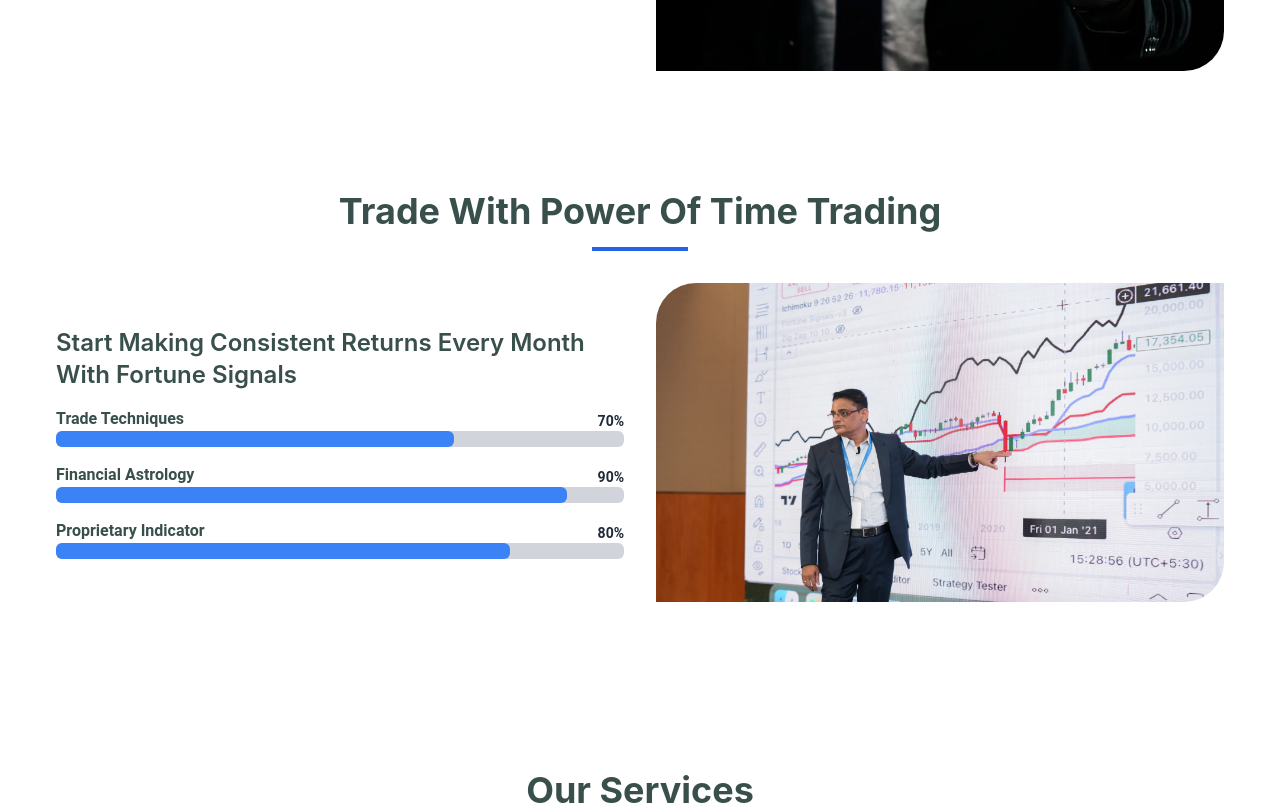
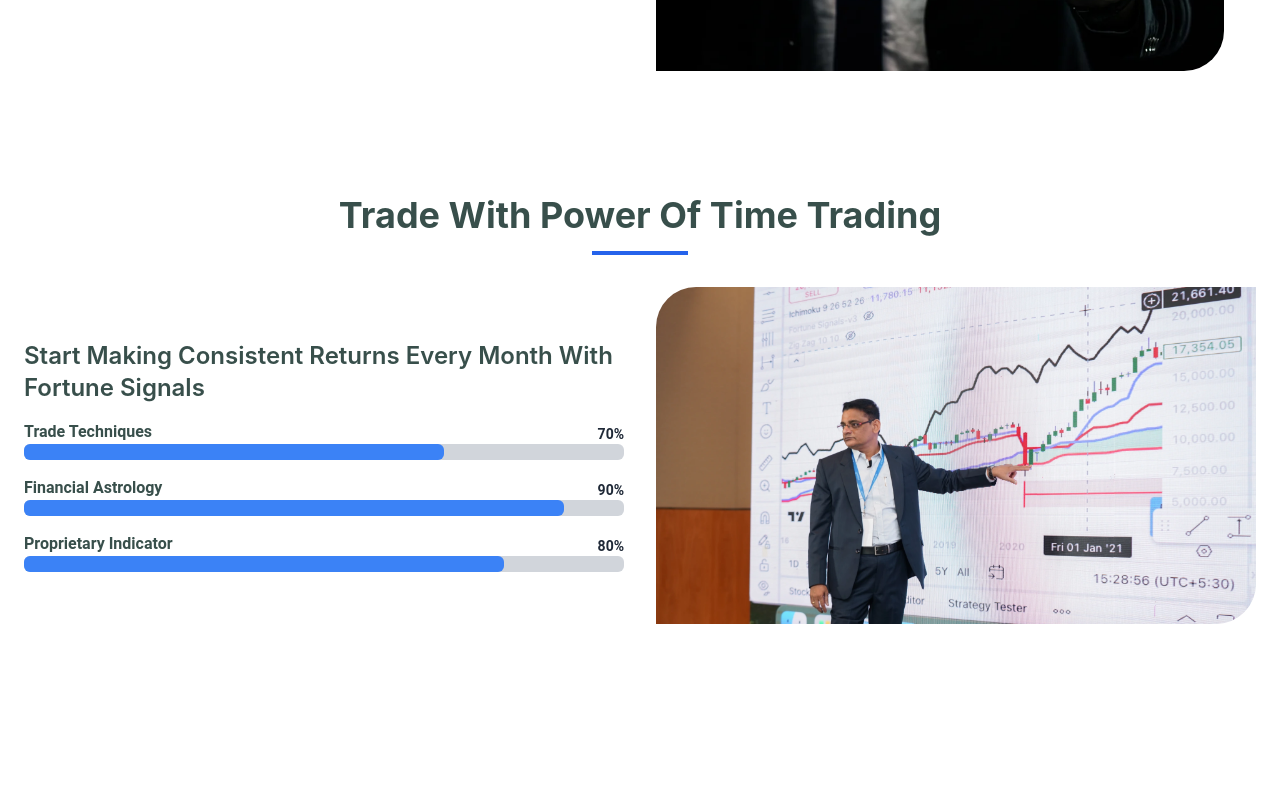
Before and after one commit to Sarvesh-24/FortuneWeb, a React (Create React App) app: page / in a window 1280 px wide. Shown: the part 2060-2865 px from the top of the page. Built offline with nearby package versions, Linux system fonts and the light colour scheme.

Commit message:
Indicator.js Changed

```diff
--- a/src/components/Indicator.js
+++ b/src/components/Indicator.js
@@ -13,7 +13,7 @@ const Indicator = () => {
   return (
     <section
   id="about"
-      className="about section mx-auto max-w-screen-xl px-6 py-16 sm:px-6 lg:px-8 font-roboto bg-white dark:bg-gray-900 text-[#444444] dark:text-gray-100 transition-colors duration-300"
+  className="w-full min-h-screen px-6 py-16 bg-white dark:bg-gray-900 text-[#444444] dark:text-gray-100 font-roboto transition-colors duration-300"
 >
   {/* Section Title */}
   <h2 className="text-3xl md:text-4xl font-bold text-[#384f4b] dark:text-gray-100 text-center mb-4 font-inter">
@@ -21,7 +21,7 @@ const Indicator = () => {
   </h2>
   <div className="w-24 h-1 bg-blue-600 dark:bg-blue-400 mx-auto mb-8"></div>
 
-      <div className="container mx-auto px-4 sm:px-6">
+  <div className="w-full max-w-screen-xl mx-auto">
     <div className="flex flex-col lg:flex-row items-center gap-8">
       {/* Image */}
       <div
@@ -57,8 +57,8 @@ const Indicator = () => {
               </div>
               <div className="relative h-4 bg-gray-300 dark:bg-gray-700 rounded-md">
                 <div
-                      className="absolute top-0 left-0 h-full bg-blue-500 dark:bg-blue-400 rounded-md progress-bar"
-                      data-progress="70"
+                  className="absolute top-0 left-0 h-full bg-blue-500 dark:bg-blue-400 rounded-md"
+                  style={{ width: "70%" }}
                 ></div>
                 <span className="absolute right-0 top-[-20px] text-gray-800 dark:text-gray-300 font-semibold text-sm">
                   70%
@@ -73,8 +73,8 @@ const Indicator = () => {
               </div>
               <div className="relative h-4 bg-gray-300 dark:bg-gray-700 rounded-md">
                 <div
-                      className="absolute top-0 left-0 h-full bg-blue-500 dark:bg-blue-400 rounded-md progress-bar"
-                      data-progress="90"
+                  className="absolute top-0 left-0 h-full bg-blue-500 dark:bg-blue-400 rounded-md"
+                  style={{ width: "90%" }}
                 ></div>
                 <span className="absolute right-0 top-[-20px] text-gray-800 dark:text-gray-300 font-semibold text-sm">
                   90%
@@ -89,8 +89,8 @@ const Indicator = () => {
               </div>
               <div className="relative h-4 bg-gray-300 dark:bg-gray-700 rounded-md">
                 <div
-                      className="absolute top-0 left-0 h-full bg-blue-500 dark:bg-blue-400 rounded-md progress-bar"
-                      data-progress="80"
+                  className="absolute top-0 left-0 h-full bg-blue-500 dark:bg-blue-400 rounded-md"
+                  style={{ width: "80%" }}
                 ></div>
                 <span className="absolute right-0 top-[-20px] text-gray-800 dark:text-gray-300 font-semibold text-sm">
                   80%
@@ -103,6 +103,7 @@ const Indicator = () => {
     </div>
   </div>
 </section>
+
   );
 };
 
```
Lines whose indentation alone changed are shown as unchanged.
